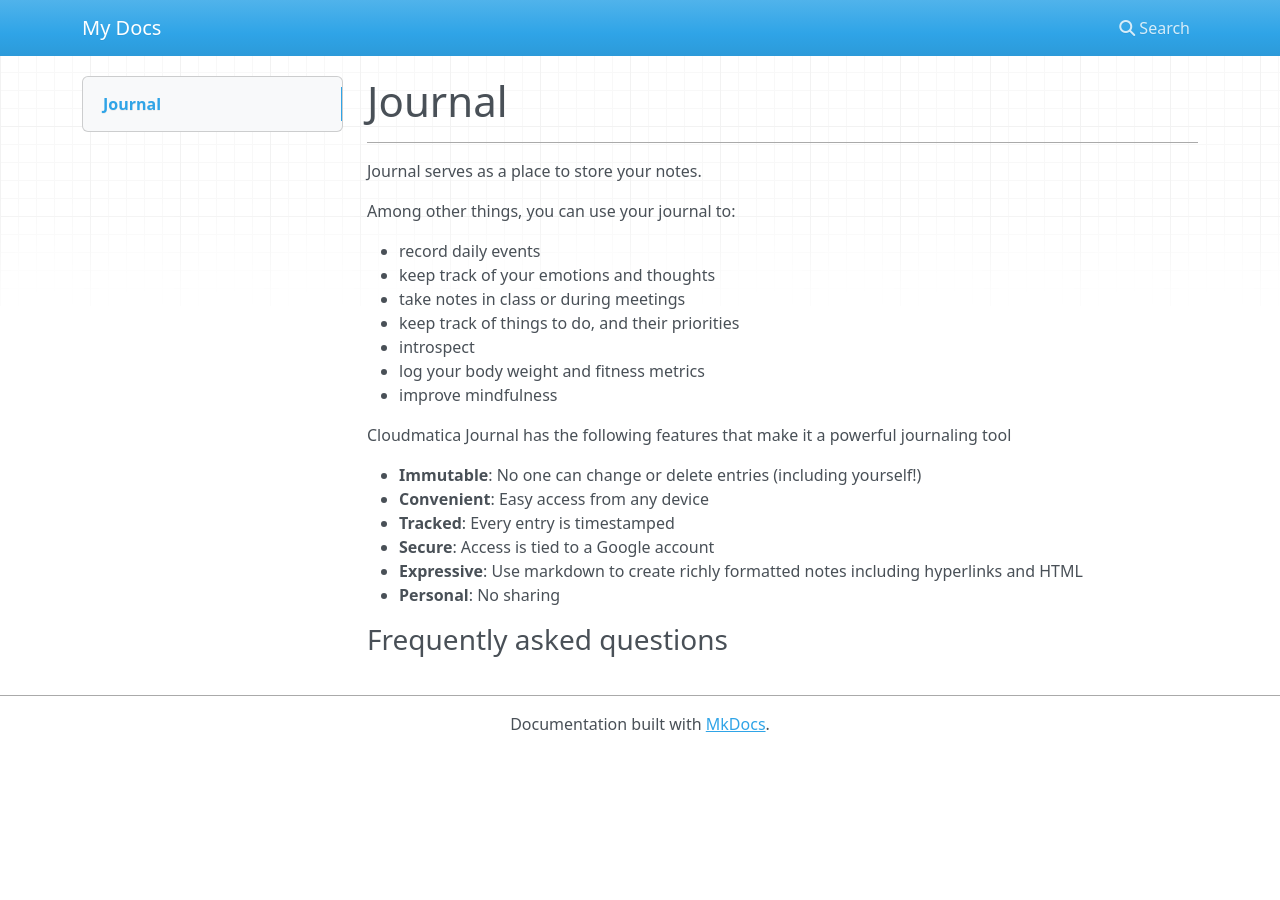
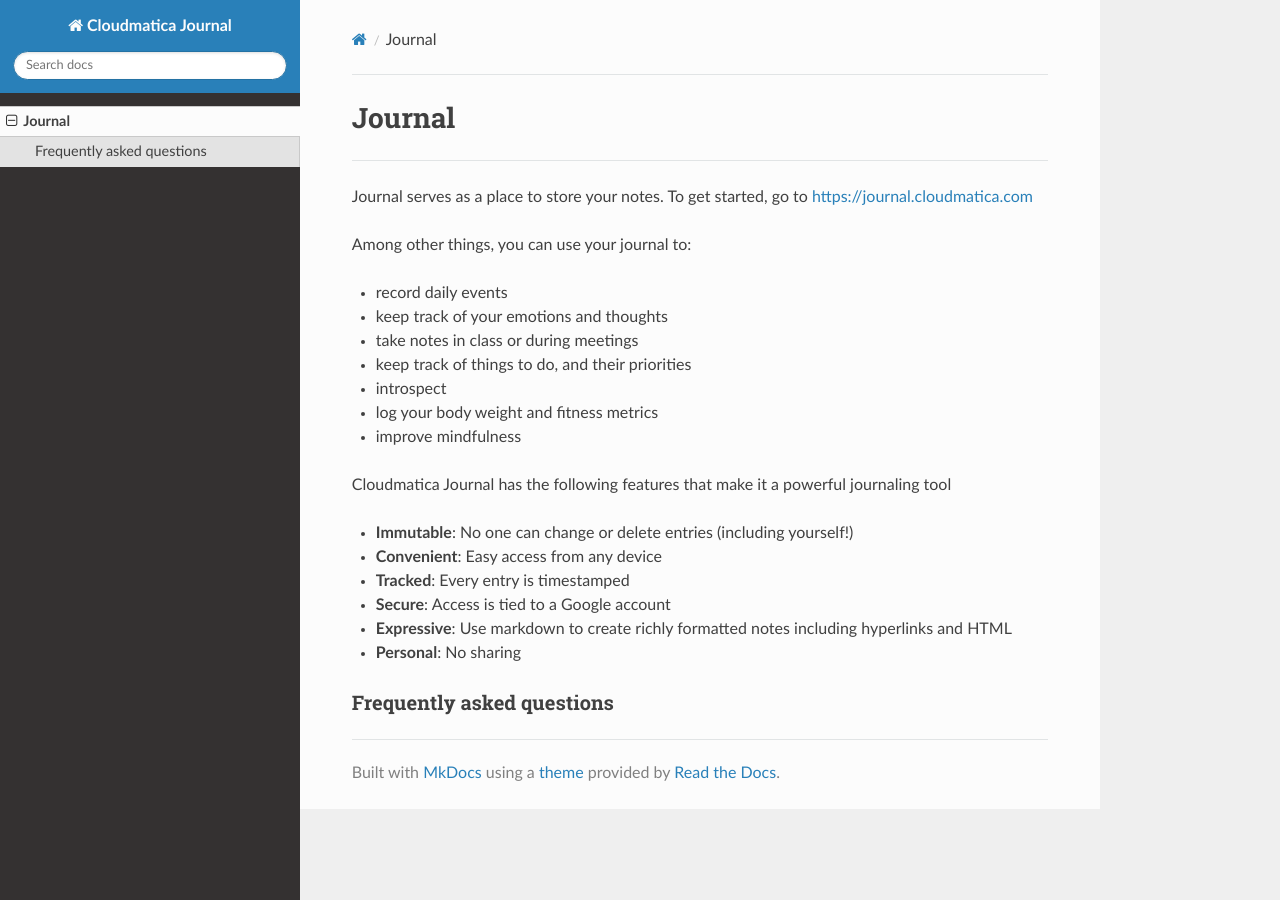
Before and after one commit to vbalasu/journal, an MkDocs documentation site: the page built from docs/index.md, in a window 1280 px wide. Built offline with MkDocs 1.6.1, drawn with Linux system fonts in a browser that asks for light colours; nearby versions of some CDN libraries.

Commit message:
Added link to journal

```diff
--- a/docs/index.md
+++ b/docs/index.md
@@ -1,7 +1,7 @@
 # Journal
 ---------
 
-Journal serves as a place to store your notes.
+Journal serves as a place to store your notes. To get started, go to [https://journal.cloudmatica.com](https://journal.cloudmatica.com)
 
 Among other things, you can use your journal to:
 
--- a/mkdocs.yml
+++ b/mkdocs.yml
@@ -1 +1,2 @@
-site_name: My Docs
+site_name: Cloudmatica Journal
+theme: readthedocs
```
